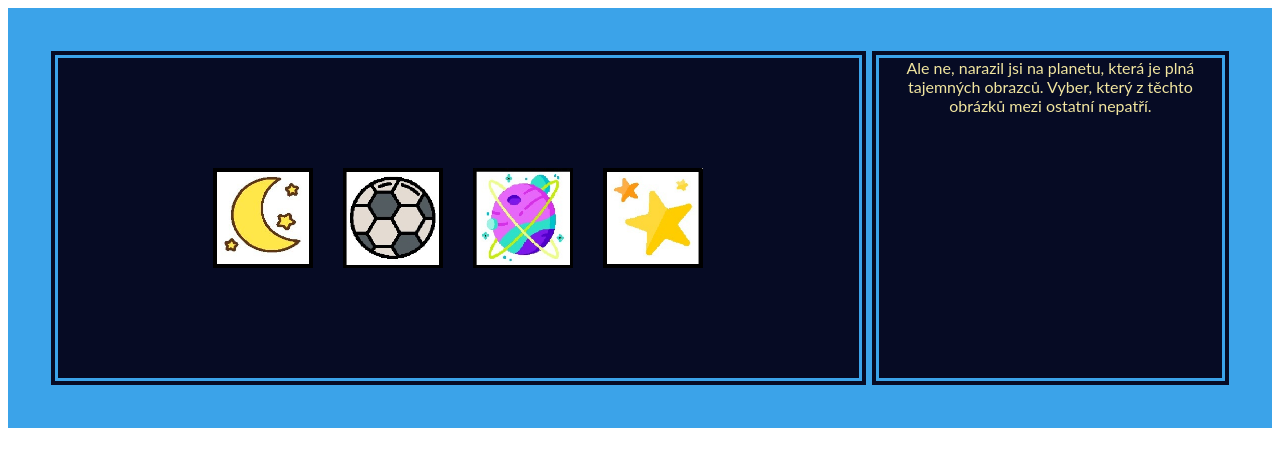
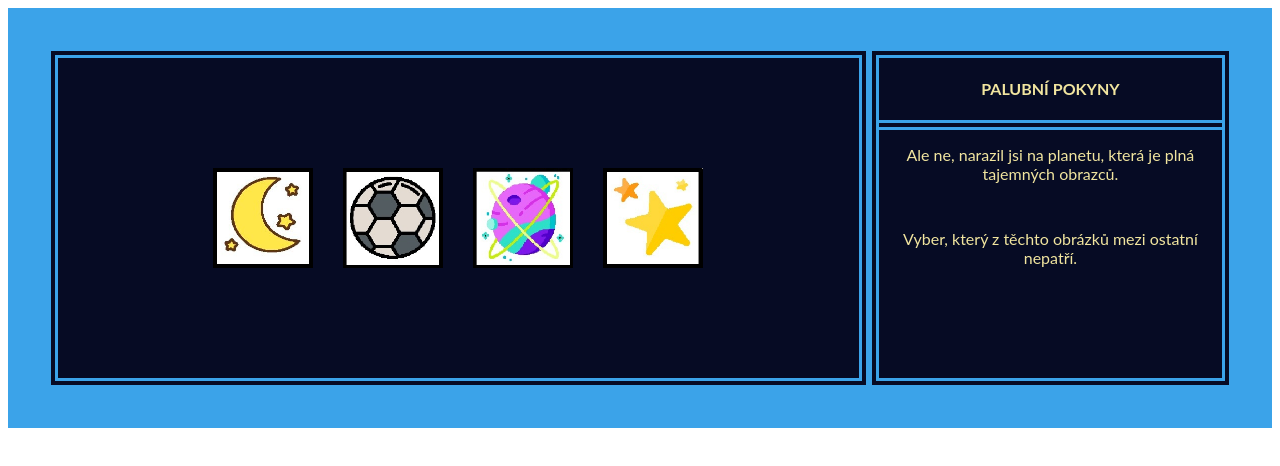
Before and after one commit to DorkaG/bludiste, a Vue app: page /hra1 in a window 1280 px wide. Shown: the top 466 px of the page. Built offline with nearby package versions, Linux system fonts and the light colour scheme; what vue-js-modal would draw is missing.

Commit message:
styl styl styl

```diff
--- a/src/App.vue
+++ b/src/App.vue
@@ -36,6 +36,11 @@
     color: rgb(241, 229, 159);
 }
 
+.cara{
+
+  border-top: 10px double rgb(59, 163, 233);
+}
+
 .hra {
     background-color: rgb(6, 11, 36);
   /*
@@ -57,13 +62,6 @@
 p{
     padding: 15px;
 
-
-}
-
-.sablona-kontejner {
-  margin: 0;
-  padding: 0;
-  background-color: rgb(59, 163, 233);
 }
 
 
--- a/src/components/Hra1.vue
+++ b/src/components/Hra1.vue
@@ -15,7 +15,11 @@
 
                 </div>
             </div>
-            <div class="pokyny"> Ale ne, narazil jsi na planetu, která je plná tajemných obrazců. Vyber, který z těchto obrázků mezi ostatní nepatří.  </div>
+            <div class="pokyny">
+                <h4>PALUBNÍ POKYNY</h4>
+                <p class="cara">Ale ne, narazil jsi na planetu, která je plná tajemných obrazců.</p>
+                <p> Vyber, který z těchto obrázků mezi ostatní nepatří. </p>
+            </div>
         </div>
        </div>
 
--- a/src/components/Kostka.vue
+++ b/src/components/Kostka.vue
@@ -16,6 +16,8 @@
     <p class="cislo">{{hod}}</p>
       </div>
       <div class="pokyny">
+          <h4>PALUBNÍ POKYNY</h4>
+          <p class="cara">Ovocný koktejl s vesmírnou mlhou.</p>
           <p>Hoď kostkou a podle čísla, které ti padne, vyber kartičku se stejným počtem obrázků.</p>
 
       </div>
--- a/src/components/SablonaHry.vue
+++ b/src/components/SablonaHry.vue
@@ -126,6 +126,7 @@ export default {
     height: 60px;
     display: flex;
     justify-content: space-between;
+
 }
 
 
```
